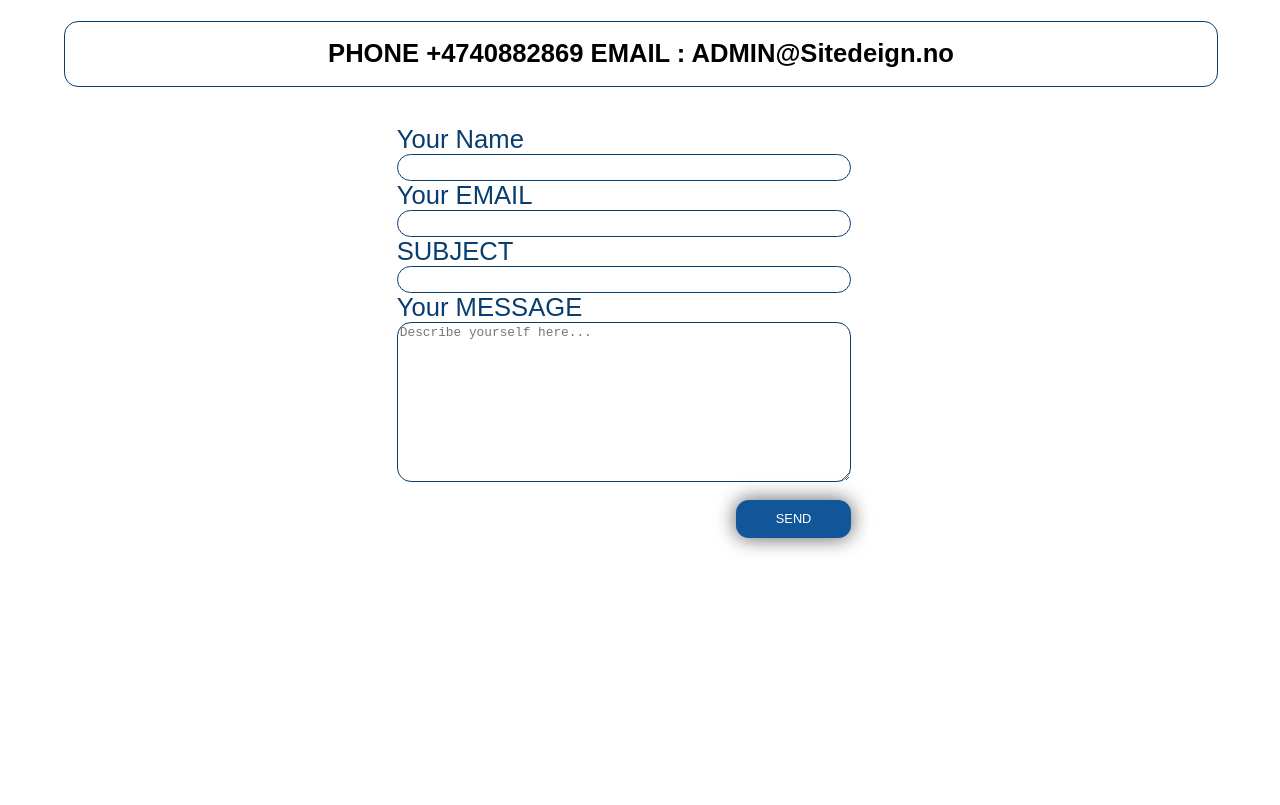
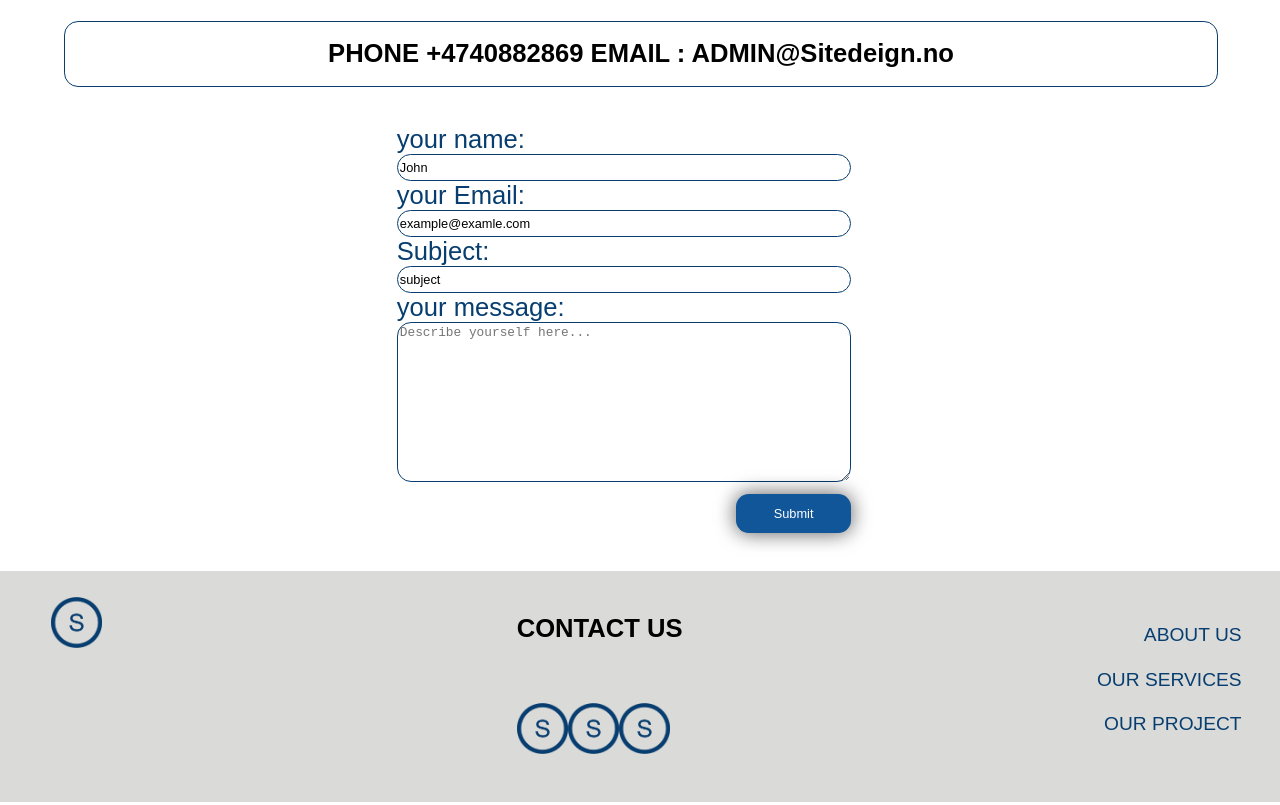
Before and after one commit to maf256/Majid-s-Website, a plain HTML site: page contact-us.html in a window 1280 px wide. Shown: the part 320-1125 px from the top of the page. Drawn offline with Linux system fonts and the light colour scheme.

Commit message:
Made footer dynamic

```diff
--- a/contact-us.html
+++ b/contact-us.html
@@ -17,7 +17,20 @@
         <div class="p3--address">
             <h1>PHONE +4740882869       EMAIL : ADMIN@Sitedeign.no</h1>
         </div>
-        <h2>Your Name</h2>
+
+        <form class="clsForm" action="/action_page.php">
+            <label for="fname">your name:</label>
+            <input type="text" id="fname" name="fname" value="John">
+            <label for="lname">your Email:</label>
+            <input type="email" id="email" name="email" value="example@examle.com">
+            <label for="subject">Subject:</label>
+            <input type="text" id="subject" name="subject" value="subject">
+            <label for="Message">your message:</label>
+            <textarea id="w3review" name="w3review" rows="4" cols="50" placeholder="Describe yourself here..."></textarea>
+            <input class="btnSend" type="submit" value="Submit">
+          </form>
+
+        <!-- <h2>Your Name</h2>
         <input type="text" id="fname" name="fname">
         <h2>Your EMAIL</h2>
         <input type="text" id="fname" name="fname">
@@ -26,7 +39,7 @@
         <h2>Your MESSAGE</h2>
         <textarea id="w3review" name="w3review" rows="4" cols="50" placeholder="Describe yourself here..."></textarea>
         <br>
-        <button class="btnSend">SEND</button>
+        <button class="btnSend">SEND</button> -->
     </main>
 
     <footer id="footer"></footer>
--- a/wwwroot/css/style.css
+++ b/wwwroot/css/style.css
@@ -146,7 +146,9 @@ header {
     color: #073d6f;
 
 }
-
+.services__container {
+    height:80vw;
+}
 .services__container .background-image {
     background: url("../image/stil-xhb7s-Q-ECA-unsplash.jpg");
     background-size: cover;
@@ -215,8 +217,6 @@ footer {
     padding-top: 2vw;
     display: flex;
     justify-content: space-between;
-    position: absolute;
-    top: 150vw;
     width: 100%;
 }
 
@@ -289,6 +289,7 @@ footer .social__logo li {
 }
 
 .p2--main {
+    height: 34vw;
     padding-left: 10%;
     padding-right: 10%;
     display: flex;
@@ -364,7 +365,7 @@ footer .social__logo li {
     border-radius: 1.1vw;
 }
 
-h2 {
+label    {
     font-size: 2vw;
     color: #073d6f;
     margin-top: 0vw;
@@ -375,10 +376,10 @@ h2 {
 }
 
 input {
+    font-size:1vw;
     margin-left: 31%;
     display: flex;
     justify-content: center;
-    /* text-align: center; */
     border: #073d6f solid 0.1vw;
     border-radius: 1.1vw;
     width: 35vw;
@@ -394,11 +395,11 @@ input {
     color: #fff;
     font-size: 1vw;
     box-shadow: 0px 0px 20px #0d0e0f99, 0 0 20px rgb(0 0 0 / 10%);
-    position: absolute;
-    left: 57.5%;
+    margin-left: 57.5vw;
 }
 
 textarea {
+    margin-bottom: 1vw;
     font-size: 1vw;
     margin-left: 31%;
     display: flex;
@@ -408,3 +409,6 @@ textarea {
     width: 35vw;
     height: 12vw;
 }
+.clsForm {
+    padding-bottom: 3vw;
+}
--- a/wwwroot/js/script.js
+++ b/wwwroot/js/script.js
@@ -64,27 +64,87 @@ function header() {
 header()
 
 
+function footer() {
+    const logoContainer = document.createElement('div');
+    logoContainer.setAttribute("class","image");
 
-function footer() {
-    return (`
-        <div class="image">
-            <img src="wwwroot/image/Asset 1.png" alt="Logo">
-        </div>
-        <div class="apps__footer">
-            <h1>CONTACT US</h1>
-            <ul class="social__logo">
-                <li><img src="wwwroot/image/Asset 1.png" alt=""></li>
-                <li><img src="wwwroot/image/Asset 1.png" alt=""></li>
-                <li><img src="wwwroot/image/Asset 1.png" alt=""></li>
-            </ul>
-        </div>
-        <div>
-            <ul class="menu">
-                <li>ABOUT US</li>
-                <li>OUR SERVICES</li>
-                <li>OUR PROJECT</li>
-            </ul>
-        </div>
-    `)
+    const footerLogo = document.createElement('img');
+    footerLogo.setAttribute("src","wwwroot/image/Asset 1.png");
+    footerLogo.setAttribute("alt","Logo");
+
+    logoContainer.appendChild(footerLogo);
+
+    const socialContainer = document.createElement('div');
+    socialContainer.setAttribute("class","apps__footer");
+
+    const socialHeader = document.createElement('h1');
+    socialHeader.innerHTML = "CONTACT US";
+
+    const socialLogos = document.createElement('ul');
+    socialLogos.setAttribute("class","social__logo");
+
+    const  liSocialLogos= [
+        {src: "wwwroot/image/Asset 1.png", alt:"img1"},
+        {src: "wwwroot/image/Asset 1.png", alt:"img1"},
+        {src: "wwwroot/image/Asset 1.png",alt:"img1"}];
+
+    for (let i=0;i < liSocialLogos.length; i++) {
+        const liSocialLogo = document.createElement('li');
+
+        const liImg = document.createElement('img');
+        liImg.setAttribute("src",liSocialLogos[i].src);
+        liImg.setAttribute("alt",liSocialLogos[i].alt);
+
+        liSocialLogo.appendChild(liImg);
+        socialLogos.appendChild(liSocialLogo);
+    }
+
+    socialContainer.appendChild(socialHeader);
+    socialContainer.appendChild(socialLogos);
+
+    const useFullLinksContainer = document.createElement('div');
+
+    const useFullLinksUl = document.createElement('ul');
+    useFullLinksUl.setAttribute("class", "menu");
+
+    const liLinks = ["ABOUT US","OUR SERVICES","OUR PROJECT"];
+    liLinks.forEach(element => {
+        const liLink = document.createElement('li');
+        liLink.innerHTML = element ;
+
+        useFullLinksUl.appendChild(liLink);
+    });
+
+    useFullLinksContainer.appendChild(useFullLinksUl);
+
+    footerTag.appendChild(logoContainer);
+    footerTag.appendChild(socialContainer);
+    footerTag.appendChild(useFullLinksContainer);
+
 }
-footerTag.innerHTML = footer()
+
+footer ();
+
+// function _footer() {
+//     return (`
+//         <div class="image">
+//             <img src="wwwroot/image/Asset 1.png" alt="Logo">
+//         </div>
+//         <div class="apps__footer">
+//             <h1>CONTACT US</h1>
+//             <ul class="social__logo">
+//                 <li><img src="wwwroot/image/Asset 1.png" alt=""></li>
+//                 <li><img src="wwwroot/image/Asset 1.png" alt=""></li>
+//                 <li><img src="wwwroot/image/Asset 1.png" alt=""></li>
+//             </ul>
+//         </div>
+//         <div>
+//             <ul class="menu">
+//                 <li>ABOUT US</li>
+//                 <li>OUR SERVICES</li>
+//                 <li>OUR PROJECT</li>
+//             </ul>
+//         </div>
+//     `)
+// }
+// footerTag.innerHTML = footer()
```
Also changed, not shown: our_services.html (+41 -2 lines).
